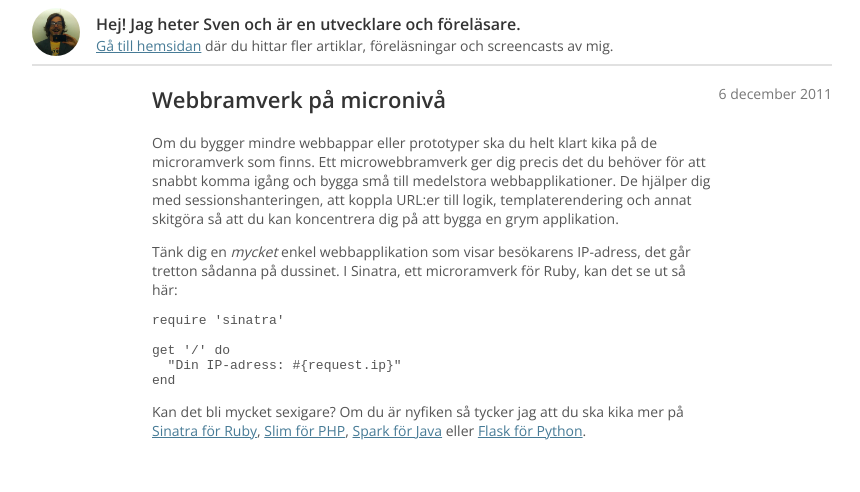
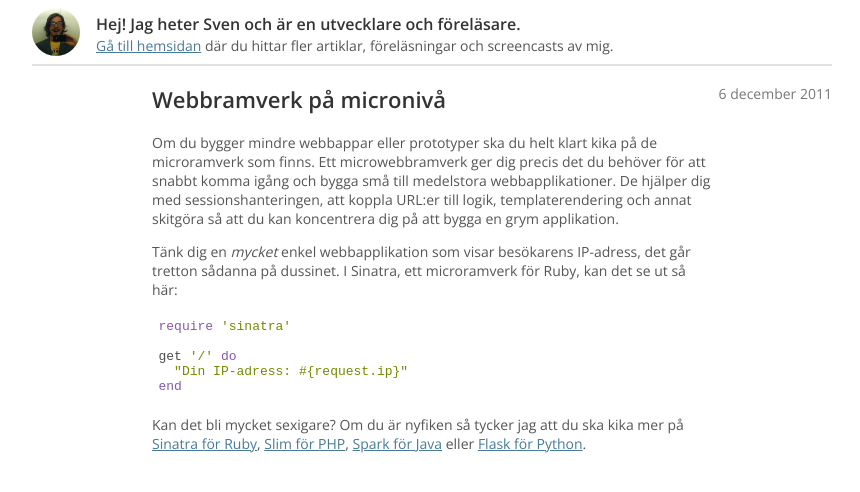
Before and after one commit to svendahlstrand/svendahlstrand.github.io, a Jekyll site: the page built from _posts/2011-12-06-webbramverk-pa-microniva.markdown, in a window 1280 px wide. Shown: the top 492 px of the page, without its empty margins (208-1068 px from the left). Built offline with Jekyll 4.4.1, drawn with Linux system fonts in a browser that asks for light colours.

```diff
--- a/_layouts/default.html
+++ b/_layouts/default.html
@@ -3,8 +3,14 @@
   <head>
     <meta charset="UTF-8" />
     <meta name="viewport" id="viewport" content="width=device-width,minimum-scale=1.0,maximum-scale=10.0,initial-scale=1.0" />
+
     <link href="http://fonts.googleapis.com/css?family=Open+Sans:400,600" rel="stylesheet" type="text/css">
     <link rel="stylesheet" type="text/css" href="/stylesheets/application.css">
+    <link rel="stylesheet" href="/stylesheets/vendor/tomorrow.css">
+
+    <script src="/javascripts/vendor/highlight.pack.js"></script>
+    <script>hljs.initHighlightingOnLoad();</script>
+
     <title>
       {% if page.title %}
         {{ page.title }} av Sven Dahlstrand
--- a/_posts/2010-02-01-tvinga-safari-att-oppna-alla-lankar-i-en-ny-tab.textile
+++ b/_posts/2010-02-01-tvinga-safari-att-oppna-alla-lankar-i-en-ny-tab.textile
@@ -7,4 +7,4 @@ Jag väljer ofta Safari när jag surfar, bland annat för att den känns lite kv
 
 Som tur är finns det en lätt lösning på problemet, det är bara att skriva in följande kommando i terminalen, men jag kan inte fatta varför det inte finns som en inställning istället. Det kanske är jag som letar dåligt?
 
-<pre><code class="shell">defaults write com.apple.Safari TargetedClicksCreateTabs -bool true</code></pre>
+<pre><code class="bash">defaults write com.apple.Safari TargetedClicksCreateTabs -bool true</code></pre>
--- a/_posts/2010-02-04-homebrew-en-pakethanterare-for-os-x.textile
+++ b/_posts/2010-02-04-homebrew-en-pakethanterare-for-os-x.textile
@@ -21,7 +21,7 @@ h2. Hur kommer jag igång?
 
 Det enda du behöver innan vi kör igång är "Xcode":http://developer.apple.com/technologies/xcode.html. Om du har din installationsskiva för OS X kvar kan du installera Xcode därifrån. Homebrew kan, som jag nämnde tidigare, installeras vart som helst men jag föredrar <code>/usr/local</code>. Så här lätt installerar du från terminalen:
 
-<pre><code class="shell"># Ladda hem och installera Homebrew från GitHub.
+<pre><code class="bash"># Ladda hem och installera Homebrew från GitHub.
 ruby -e "$(curl -fsS http://gist.github.com/raw/323731/install_homebrew.rb)"
 
 # Så här söker du efter paket samt får mer information om det.
--- a/stylesheets/application.css
+++ b/stylesheets/application.css
@@ -74,6 +74,10 @@ article img {
   height: auto;
 }
 
+pre code {
+  overflow: scroll;
+}
+
 strong {
   color: #333;
   font-weight: bold;
--- /dev/null
+++ b/stylesheets/vendor/tomorrow.css
@@ -0,0 +1,49 @@
+/* http://jmblog.github.com/color-themes-for-google-code-highlightjs */
+.tomorrow-comment, pre .comment, pre .title {
+  color: #8e908c;
+}
+
+.tomorrow-red, pre .variable, pre .attribute, pre .tag, pre .regexp, pre .ruby .constant, pre .xml .tag .title, pre .xml .pi, pre .xml .doctype, pre .html .doctype, pre .css .id, pre .css .class, pre .css .pseudo {
+  color: #c82829;
+}
+
+.tomorrow-orange, pre .number, pre .preprocessor, pre .built_in, pre .literal, pre .params, pre .constant {
+  color: #f5871f;
+}
+
+.tomorrow-yellow, pre .class, pre .ruby .class .title, pre .css .rules .attribute {
+  color: #eab700;
+}
+
+.tomorrow-green, pre .string, pre .value, pre .inheritance, pre .header, pre .ruby .symbol, pre .xml .cdata {
+  color: #718c00;
+}
+
+.tomorrow-aqua, pre .css .hexcolor {
+  color: #3e999f;
+}
+
+.tomorrow-blue, pre .function, pre .python .decorator, pre .python .title, pre .ruby .function .title, pre .ruby .title .keyword, pre .perl .sub, pre .javascript .title, pre .coffeescript .title {
+  color: #4271ae;
+}
+
+.tomorrow-purple, pre .keyword, pre .javascript .function {
+  color: #8959a8;
+}
+
+pre code {
+  display: block;
+  background: white;
+  color: #4d4d4c;
+  padding: 0.5em;
+}
+
+pre .coffeescript .javascript,
+pre .javascript .xml,
+pre .tex .formula,
+pre .xml .javascript,
+pre .xml .vbscript,
+pre .xml .css,
+pre .xml .cdata {
+  opacity: 0.5;
+}
```
Also changed, not shown: _posts/2011-01-05-installera-sitevision-pa-os-x.textile (+8 -8 lines), javascripts/vendor/highlight.pack.js (added).
